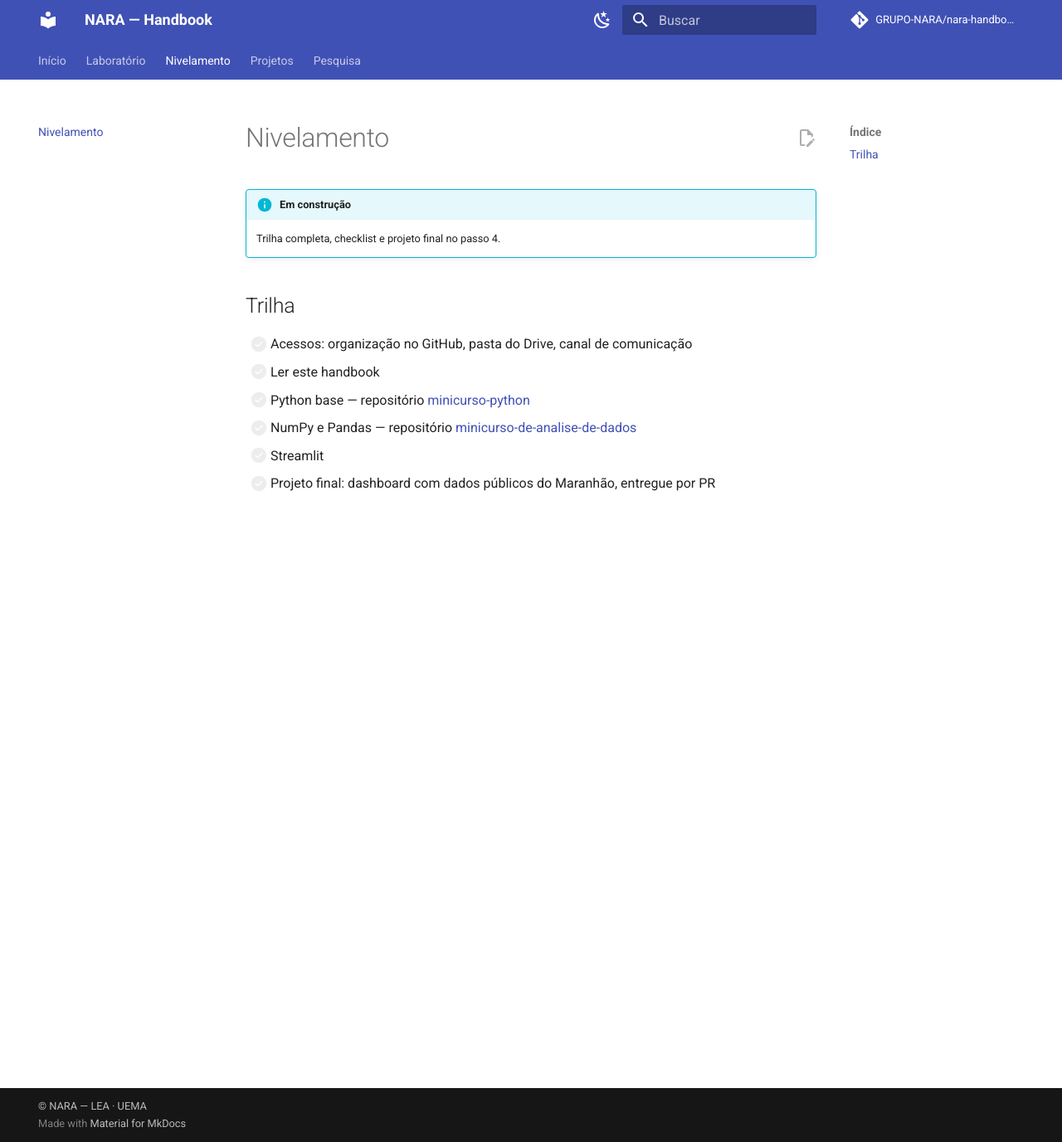
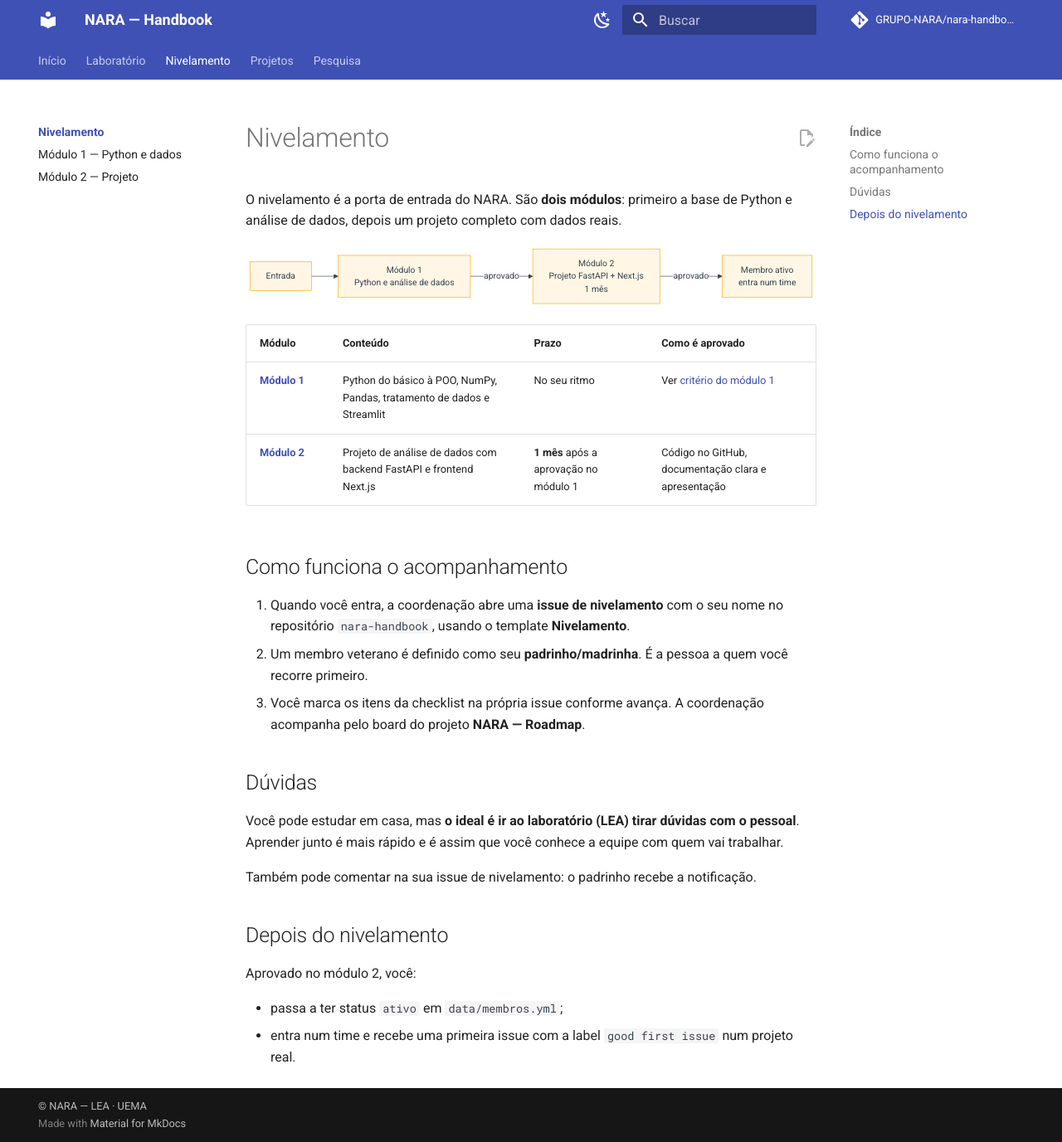
Before and after one commit to GRUPO-NARA/nara-handbook, an MkDocs documentation site: the page built from docs/nivelamento/index.md, in a window 1280 px wide and 1377 px high. Shown: the whole window at 83% size. Built offline with MkDocs 1.6.1 and Material for MkDocs 9.7.7, drawn with Linux system fonts in a browser that asks for light colours; comment, search, counter and statistics services are not loaded.

Commit message:
docs: nivelamento com módulo 1, módulo 2 e template de acompanhamento
- módulo 1: playlist de Python, minicurso-python e minicurso-de-analise-de-dados
- módulo 2: projeto FastAPI + Next.js com dados do MA, prazo de 1 mês
- template de issue Nivelamento com checklist dos dois módulos
- label nivelamento

Co-Authored-By: Claude Opus 5.5 <noreply@anthropic.com>
Claude-Session: https://claude.ai/code/session_01BnLS3vY5JntDgEbjf4BX9L

````diff
--- a/docs/nivelamento/index.md
+++ b/docs/nivelamento/index.md
@@ -1,13 +1,34 @@
 # Nivelamento
 
-!!! info "Em construção"
-    Trilha completa, checklist e projeto final no passo 4.
+O nivelamento é a porta de entrada do NARA. São **dois módulos**: primeiro a base de Python e análise de dados, depois um projeto completo com dados reais.
 
-## Trilha
+```mermaid
+flowchart LR
+    A[Entrada] --> B[Módulo 1<br/>Python e análise de dados]
+    B -->|aprovado| C[Módulo 2<br/>Projeto FastAPI + Next.js<br/>1 mês]
+    C -->|aprovado| D[Membro ativo<br/>entra num time]
+```
 
-- [ ] Acessos: organização no GitHub, pasta do Drive, canal de comunicação
-- [ ] Ler este handbook
-- [ ] Python base — repositório [minicurso-python](https://github.com/GRUPO-NARA/minicurso-python)
-- [ ] NumPy e Pandas — repositório [minicurso-de-analise-de-dados](https://github.com/GRUPO-NARA/minicurso-de-analise-de-dados)
-- [ ] Streamlit
-- [ ] Projeto final: dashboard com dados públicos do Maranhão, entregue por PR
+| Módulo | Conteúdo | Prazo | Como é aprovado |
+|---|---|---|---|
+| [**Módulo 1**](modulo-1.md) | Python do básico à POO, NumPy, Pandas, tratamento de dados e Streamlit | No seu ritmo | Ver [critério do módulo 1](modulo-1.md#criterio-de-aprovacao) |
+| [**Módulo 2**](modulo-2.md) | Projeto de análise de dados com backend FastAPI e frontend Next.js | **1 mês** após a aprovação no módulo 1 | Código no GitHub, documentação clara e apresentação |
+
+## Como funciona o acompanhamento
+
+1. Quando você entra, a coordenação abre uma **issue de nivelamento** com o seu nome no repositório `nara-handbook`, usando o template **Nivelamento**.
+2. Um membro veterano é definido como seu **padrinho/madrinha**. É a pessoa a quem você recorre primeiro.
+3. Você marca os itens da checklist na própria issue conforme avança. A coordenação acompanha pelo board do projeto **NARA — Roadmap**.
+
+## Dúvidas
+
+Você pode estudar em casa, mas **o ideal é ir ao laboratório (LEA) tirar dúvidas com o pessoal**. Aprender junto é mais rápido e é assim que você conhece a equipe com quem vai trabalhar.
+
+Também pode comentar na sua issue de nivelamento: o padrinho recebe a notificação.
+
+## Depois do nivelamento
+
+Aprovado no módulo 2, você:
+
+- passa a ter status `ativo` em `data/membros.yml`;
+- entra num time e recebe uma primeira issue com a label `good first issue` num projeto real.
--- a/mkdocs.yml
+++ b/mkdocs.yml
@@ -48,7 +48,10 @@ nav:
       - Stack: laboratorio/stack.md
       - Processo e rituais: laboratorio/processo.md
       - Infraestrutura: laboratorio/infra.md
-  - Nivelamento: nivelamento/index.md
+  - Nivelamento:
+      - nivelamento/index.md
+      - Módulo 1 — Python e dados: nivelamento/modulo-1.md
+      - Módulo 2 — Projeto: nivelamento/modulo-2.md
   - Projetos: projetos/index.md
   - Pesquisa:
       - pesquisa/index.md
````
Also changed, not shown: docs/nivelamento/modulo-1.md (added, +52 -0 lines), docs/nivelamento/modulo-2.md (added, +100 -0 lines), 2 other files.
